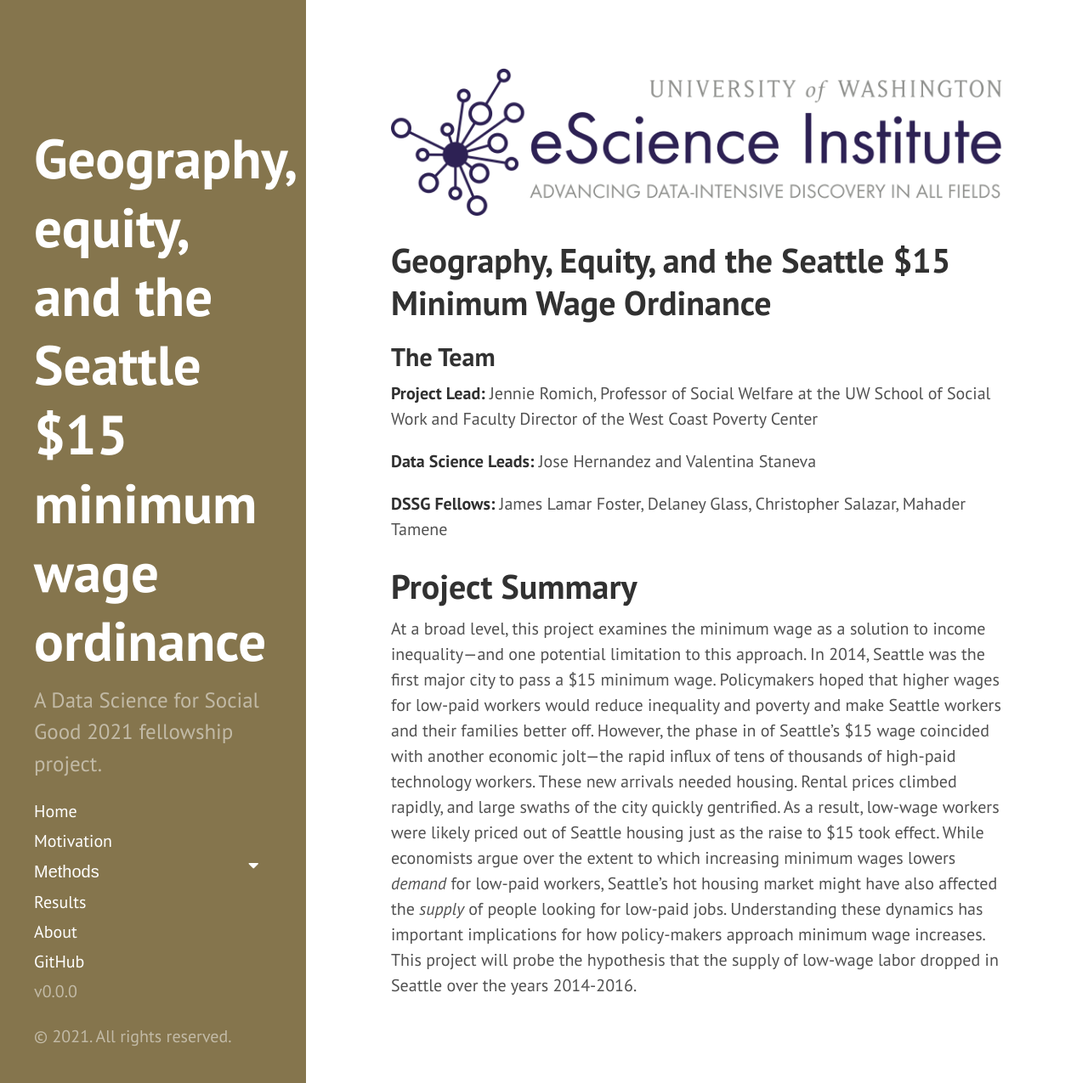
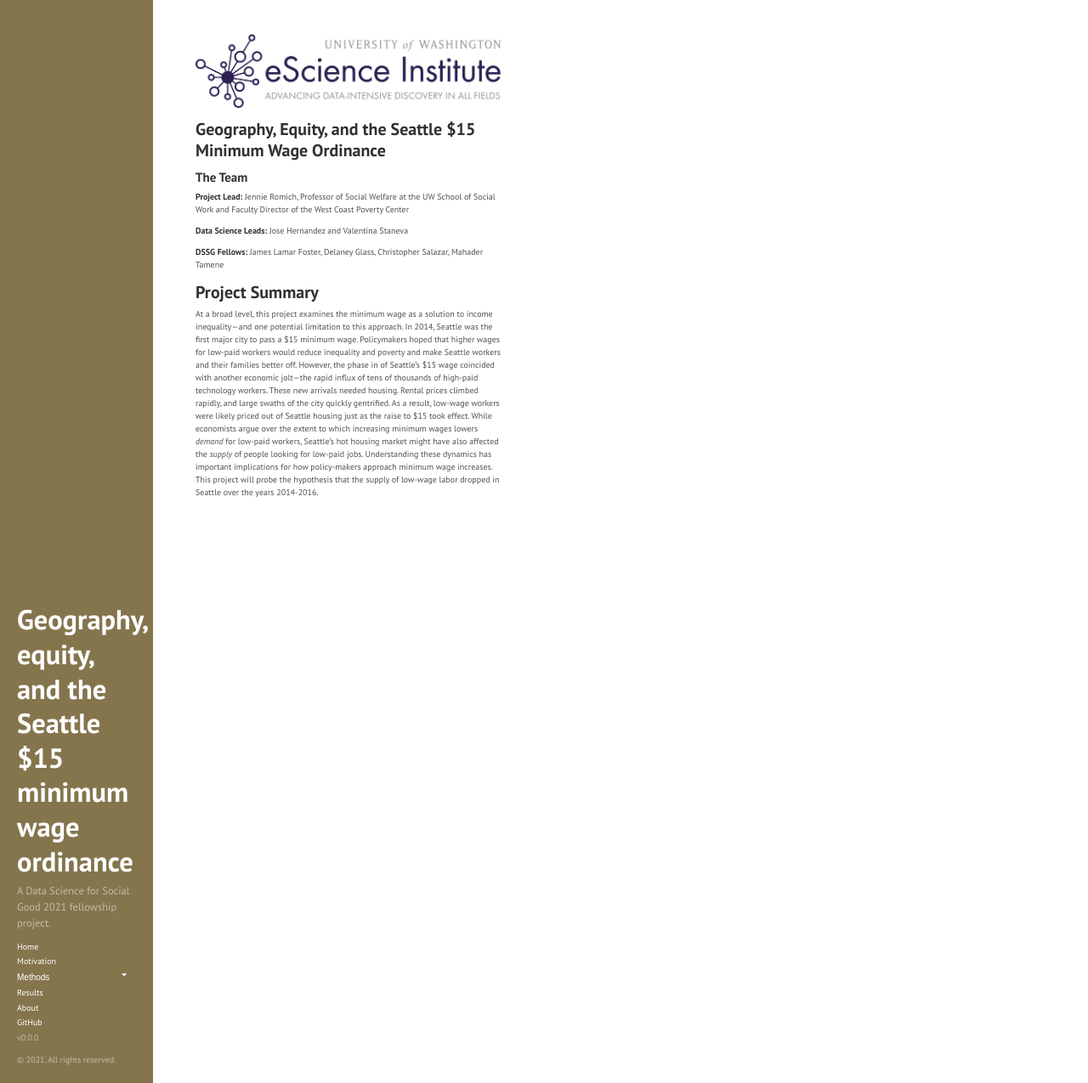
Before and after one commit to uwescience/MinWA, a Jekyll site: the page built from index.md, in a window 1280 px wide and 1275 px high. Shown: the whole window at 85% size. Built offline with Jekyll 4.4.1, drawn with Linux system fonts in a browser that asks for light colours; the list of posts is cut into pages by our own code.

Commit message:
minor edits

```diff
--- a/public/css/hyde.css
+++ b/public/css/hyde.css
@@ -36,12 +36,12 @@
 }
 @media (min-width: 48em) {
   html {
-    font-size: 16px;
+    font-size: 8px;
   }
 }
 @media (min-width: 58em) {
   html {
-    font-size: 20px;
+    font-size: 10px;
   }
 }
 
@@ -140,7 +140,7 @@
 
 .dropdown-container {
   display: none;
-  background-color: #fff;
+  background-color: #262626;
   padding-left: 1rem;
 }
 .fa-caret-down {
```
